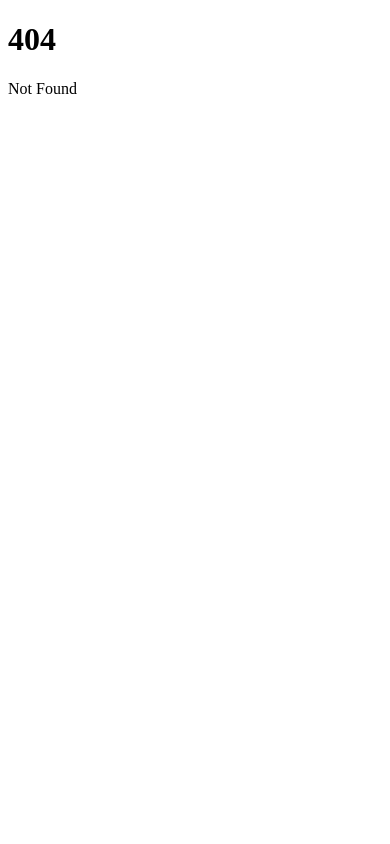
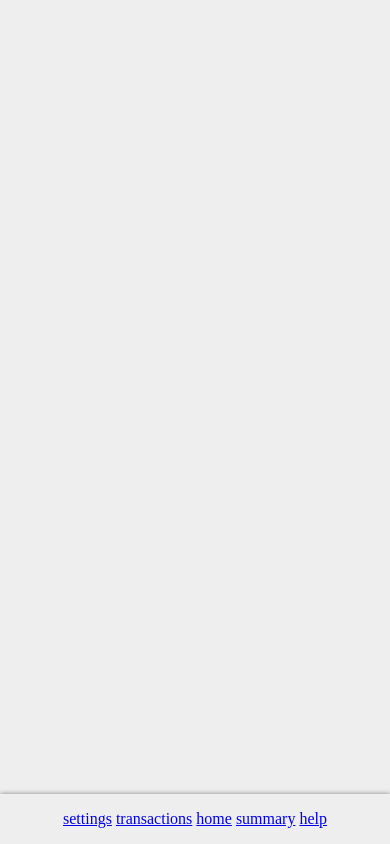
Before and after one commit to yikuansun/perfin, a SvelteKit app: page /help in a window 390 px wide. Before the commit this address had no page. Built offline with nearby package versions, Linux system fonts and the light colour scheme.

Commit message:
Set up mobile layout

```diff
--- /dev/null
+++ b/src/routes/+layout.svelte
@@ -0,0 +1,69 @@
+<script>
+    import { onMount } from "svelte";
+
+    /** @type {("mobile" | "desktop")} */
+    let layout = "mobile"; // mobile or desktop? For responsive design
+
+    /**
+     * Set variable layout based on dimensions of screen.
+     */
+    function setLayout() {
+        if (window.innerWidth < 700) layout = "mobile";
+        else layout = "desktop";
+    }
+
+    // onMount function is called when app loads
+    onMount(() => {
+        setLayout();
+
+        // change layout when window resized - for responsive design
+        window.addEventListener("resize", setLayout);
+    });
+</script>
+
+<div id="mainMobile">
+    <div id="content">
+        <slot></slot>
+    </div>
+    <div id="navigation">
+        <a href="/settings">settings</a>
+        <a href="/transactions">transactions</a>
+        <a href="/">home</a>
+        <a href="/summary">summary</a>
+        <a href="/help">help</a>
+    </div>
+</div>
+
+<style>
+    #mainMobile {
+        position: fixed;
+        width: calc(min(700px, 100vw)); /* 100vw */
+        height: 100vh;
+        left: 50vw;
+        top: 0;
+        transform: translateX(-50%);
+        background-color: #EEEEEE;
+        overflow-x: hidden;
+    }
+
+    #mainMobile #navigation {
+        position: fixed;
+        bottom: 0;
+        left: 0;
+        width: 100%;
+        height: 50px;
+        line-height: 50px;
+        text-align: center;
+        background-color: #EEEEEE;
+        box-shadow: 0 0 5px grey;
+    }
+
+    #mainMobile #content {
+        width: 100%;
+        height: calc(100% - 50px); /* compensate for navbar height */
+        overflow-y: scroll;
+        /* slight margins */
+        box-sizing: border-box;
+        padding: 10px;
+    }
+</style>
```
Also changed, not shown: src/routes/+page.svelte (+12 -0 lines), src/routes/help/+page.svelte (added), src/routes/settings/+page.svelte (added), src/routes/summary/+page.svelte (added), src/routes/transactions/+page.svelte (added).
